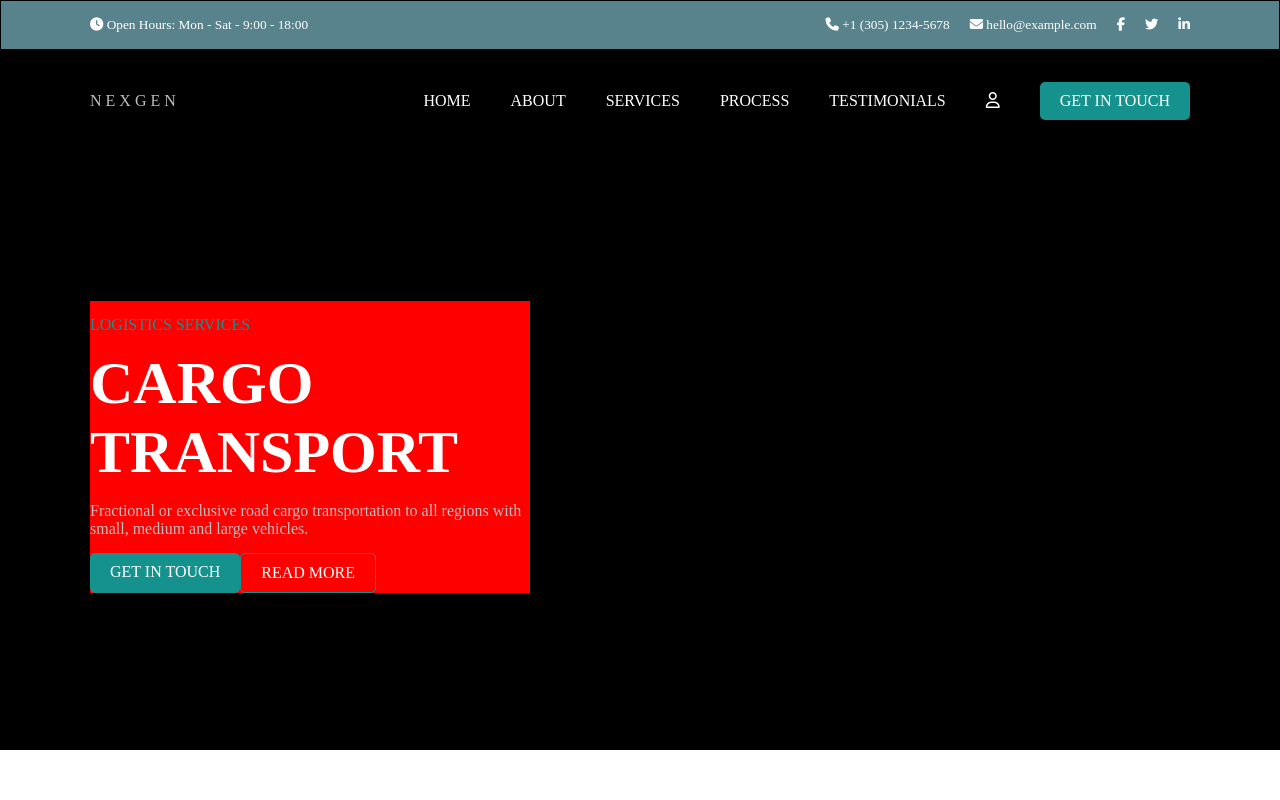
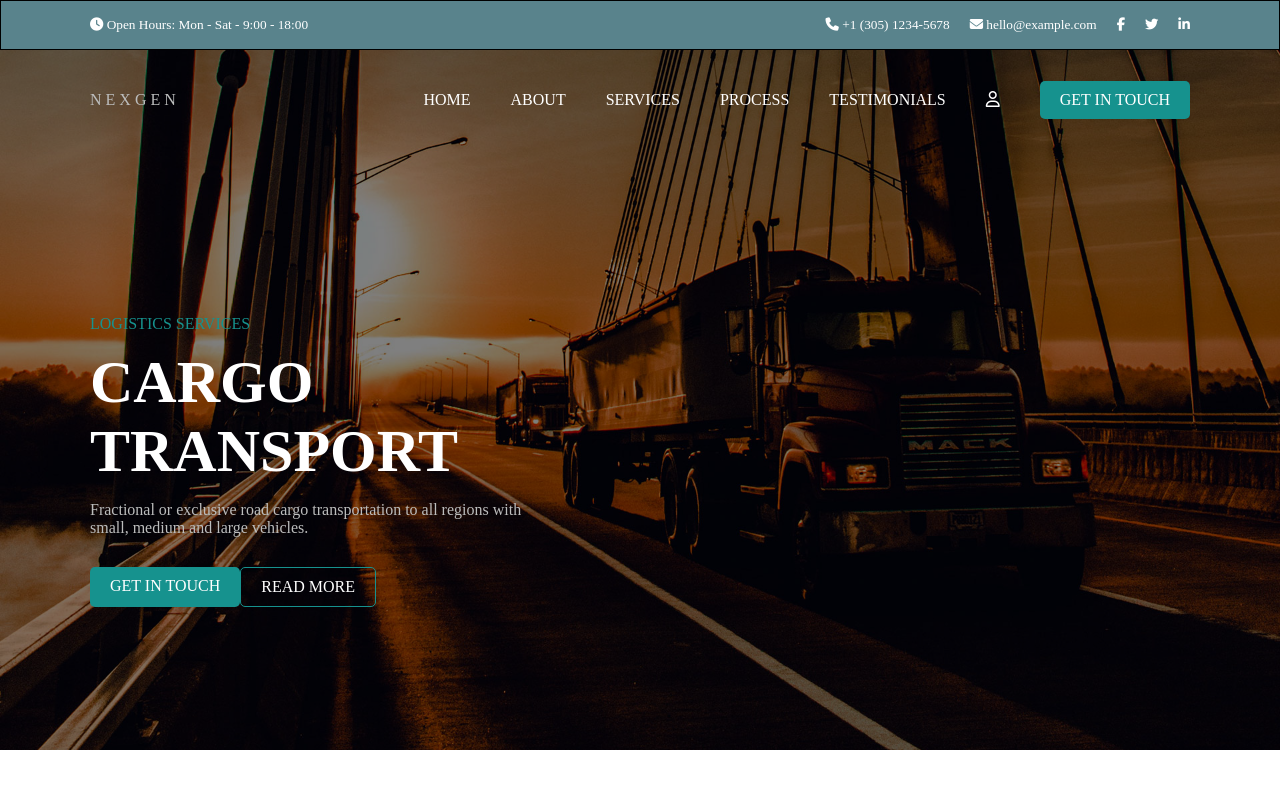
Before and after one commit to Zanco1993/proj-html-vuejs, a Vue app: page / in a window 1280 px wide. Shown: the top 800 px of the page. Built offline with nearby package versions, Linux system fonts and the light colour scheme.

Commit message:
clean code + bugfix

```diff
--- a/src/components/FooterApp.vue
+++ b/src/components/FooterApp.vue
@@ -119,7 +119,7 @@
       <div class="credits">
         <div class="container policy">
           <p>Enjoy the low  price. We are tracking any intention of privacy</p>
-          <p><i class="far fa-copyright"></i> 2020 NEXGEN in Proudly Powered by <span>Coding</span>.</p>
+          <p><i class="far fa-copyright"></i> 2020 NEXGEN is Proudly Powered by <span>Coding</span>.</p>
         </div>
       </div>
     </footer>
--- a/src/components/HeaderApp.vue
+++ b/src/components/HeaderApp.vue
@@ -25,10 +25,10 @@
     </div>
 
     <div class="jumbotron">
-      <!-- <div class="jumbotron-overlay"> -->
-      <!-- </div> -->
+      <div class="jumbotron-overlay">
+      </div>
       <div class="container nav-bar">
-        <!-- todo logo -->
+
         <div class="logo">
           <p>N E X G E N</p>
         </div>
@@ -46,13 +46,13 @@
 
       <div class="container">
         <div class="content-jumbo">
-          <p class="font-mini-title">logistics services</p>
+          <p class="font-mini-title py-4">logistics services</p>
           <h1>CARGO TRANSPORT</h1>
-          <p>
+          <p class="py-4">
             Fractional or exclusive road cargo transportation to all regions
             with small, medium and large vehicles.
           </p>
-          <div class="box-info">
+          <div class="box-info py-4">
             <div class="buttons button-login">get in touch</div>
             <div class="buttons button-transparent">read more</div>
           </div>
--- a/src/style/header.scss
+++ b/src/style/header.scss
@@ -26,28 +26,30 @@
 
 .jumbotron {
     height: 700px;
-    width: 100%;
-    border: 1px solid black;
-    // background: url('../assets/bg-9.jpg') 50% 50%;
+    background: url('../assets/bg-9.jpg') 50% 50%;
     background-color: black;
     background-size: cover;
     position: relative;
+    z-index: -2;
 
-    // .jumbotron-overlay {
-    //     position: absolute;
-    //     top: 0;
-    //     left: 0;
-    //     background: black;
-    //     opacity: 0.4;
-    //     width: 100%;
-    //     height: 100%;
-    // }
+    .jumbotron-overlay {
+        position: absolute;
+        top: 0;
+        left: 0;
+        background: black;
+        opacity: 0.5;
+        width: 100%;
+        height: 100%;
+        z-index: -1;
+    }
+}
     .nav-bar {
         height: 100px;
         display: flex;
         justify-content: space-between;
         align-items: center;
         color: $White;
+
 
             ul {
                 list-style: none;
@@ -58,6 +60,7 @@
                 li {
                     text-transform: uppercase;
                     margin-left: 40px;
+                    cursor: pointer;
 
                 }
             }
@@ -66,11 +69,9 @@
         .content-jumbo {
             width: 40%;
             margin-top: 150px;
-            background-color: red;
 
-            P {
-                padding: 15px 0;
-            }
+
+
 
 
             h1 {
@@ -82,4 +83,3 @@
                 display: flex;
             }
         }
-    }
```
